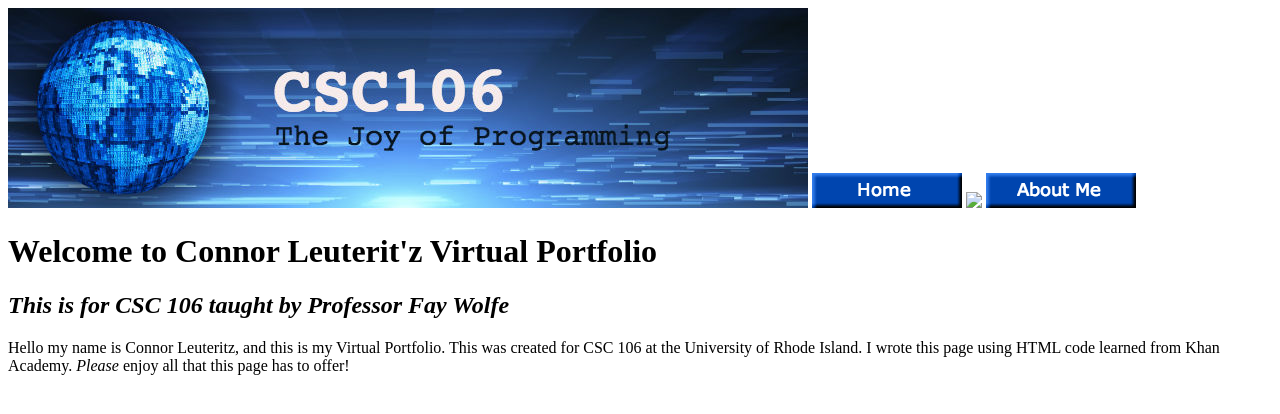
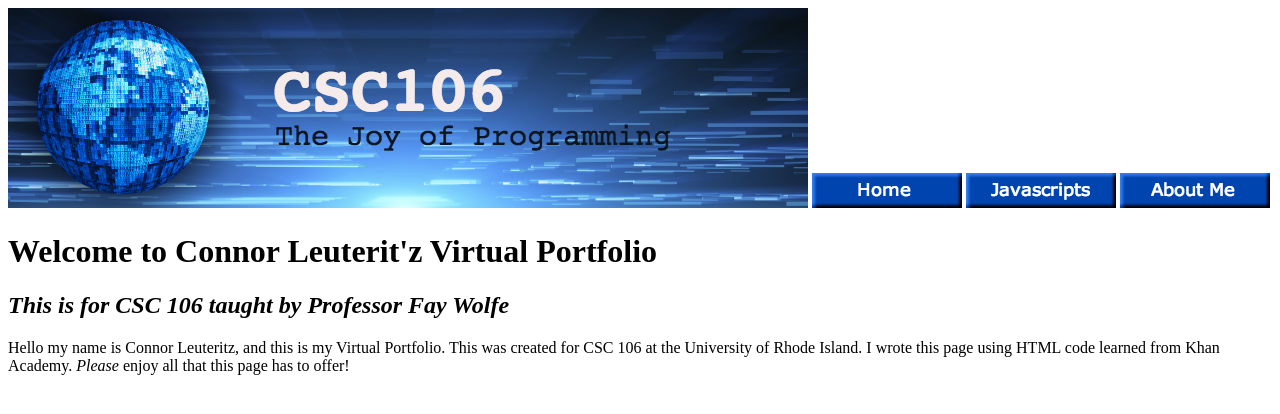
Before and after one commit to cleuteritz/cleuteritz.github.io, a plain HTML site: page index.html in a window 1280 px wide. Drawn offline with Linux system fonts and the light colour scheme.

Commit message:
Update index.html

```diff
--- a/index.html
+++ b/index.html
@@ -7,7 +7,7 @@
       <body>
       <image src="csc106_banner.jpeg">
       <image src="home button.png">
-      <image src="Home buttons.png">
+      <image src="Javascript button.png">
       <image src="about me button.png">
       <h1><strong>Welcome to Connor Leuterit'z Virtual Portfolio</strong></h1>
       <h2><em>This is for CSC 106 taught by Professor Fay Wolfe</em></h2>
```
